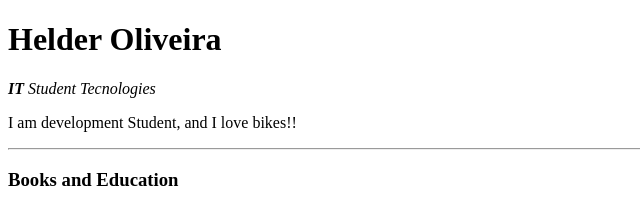
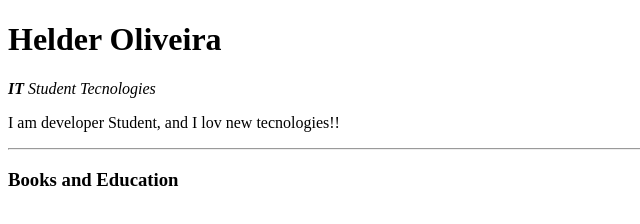
Before and after one commit to lireupt/Web-Development-Bootcamp, a plain HTML site: page Html - Personal Site/index.html in a window 1280 px wide. Shown: the full height of the page, 0-640 px from the left. Drawn offline with Linux system fonts and the light colour scheme.

Commit message:
Update index

```diff
--- a/Html - Personal Site/index.html
+++ b/Html - Personal Site/index.html
@@ -10,7 +10,7 @@
 
         <h1>Helder Oliveira</h1>
         <p><em> <strong> IT </strong> Student Tecnologies</em></p>
-        <p>I am development Student, and I love bikes!! </p>
+        <p>I am developer Student, and I lov new tecnologies!! </p>
         <hr>
 
         <h3>Books and Education</h3>
```
